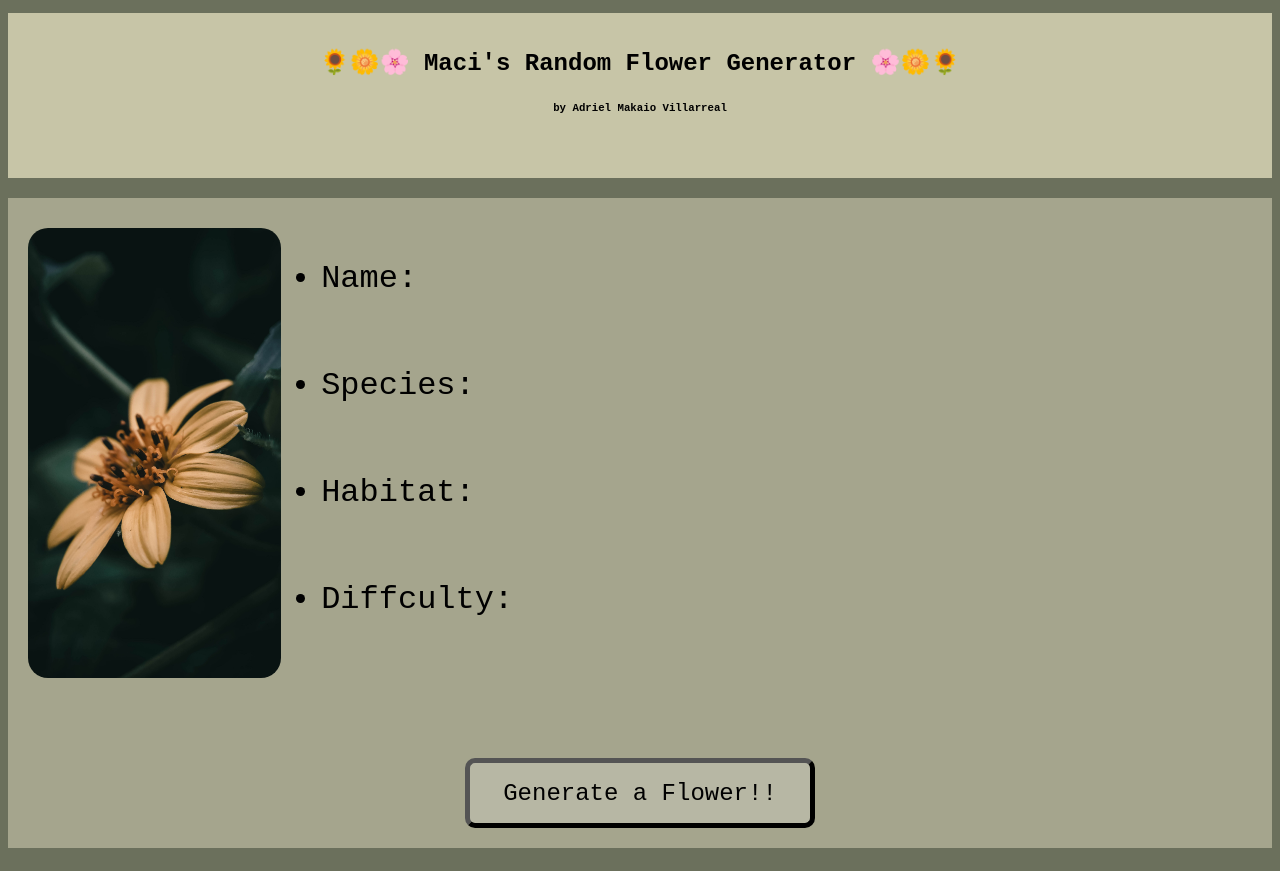
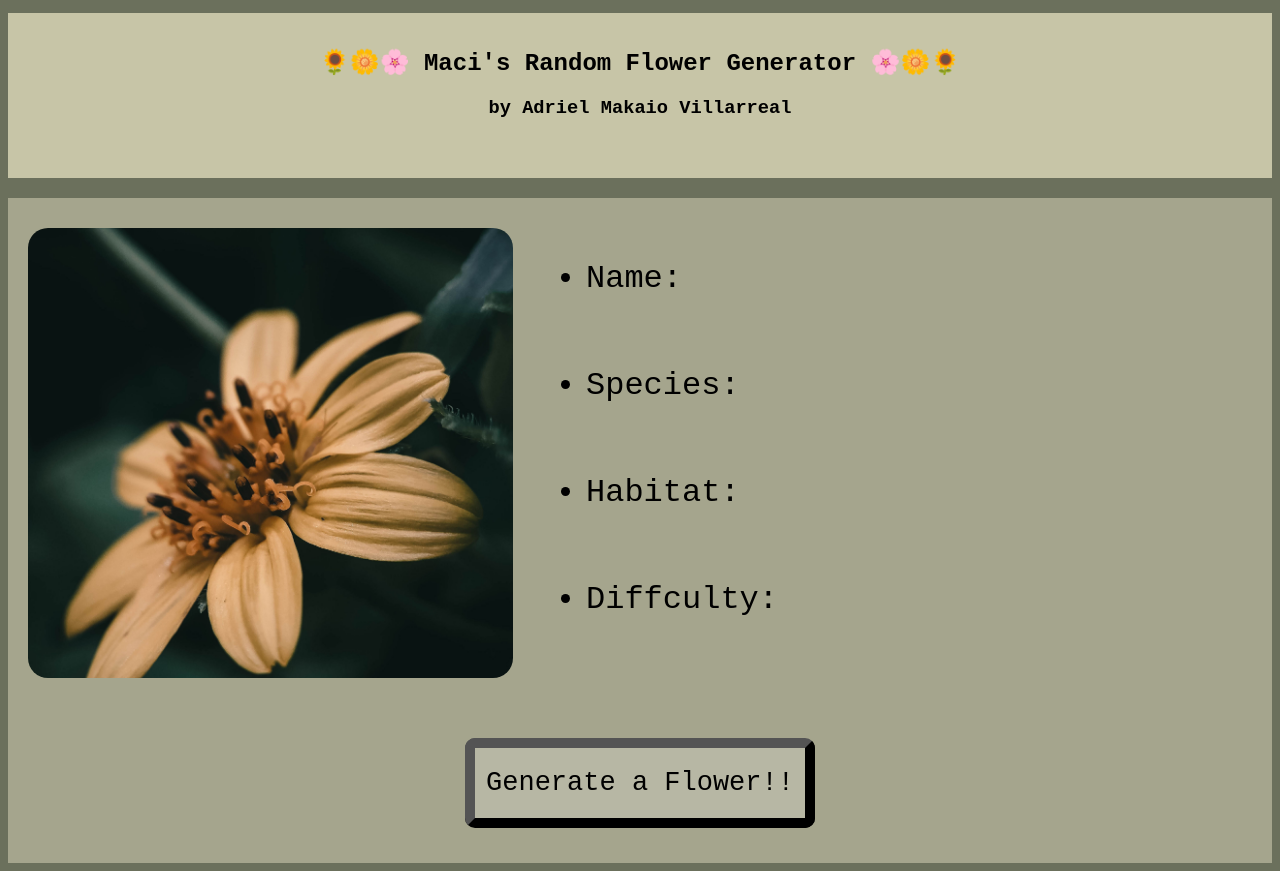
Before and after one commit to Makaio18/flower-website, a plain HTML site: page root/frontend/index.html in a window 1280 px wide. Shown: the part 272-1143 px from the top of the page. Drawn offline with Linux system fonts and the light colour scheme.

Commit message:
fixing pathways, and adding imgs folder to frontend public

```diff
--- a/root/frontend/css/index.css
+++ b/root/frontend/css/index.css
@@ -13,6 +13,7 @@
 li{
     margin-bottom: 70px;
 }
+
 
 
 body{
@@ -63,31 +64,33 @@ body{
     background-color: #B7B7A4;
     font-family:'Courier New', Courier, monospace;
     border-radius: 10px;
-    border-width: 5px;
+    border-width: 10px;
 
-    margin-top: 80px;
-    margin-bottom: 20px;;
+    margin-top: 60px;
+    margin-bottom: 35px;
 
-    height: 70px;
+    height: 90px;
     width: 350px;
-    font-size: x-large;
+    font-size: 27px;
 
 }
 
 
 #preview-box{
-    width: 360px;
+    width: 750px;
     height: 450px;
     padding-top: 30px;
     padding-left: 20px;
+    flex-direction: rows;
     display: flex;
-    flex-direction: row;
 }
 
 
 #gen-summary{
    font-family:'Courier New', Courier, monospace;
    font-size: xx-large;
+   margin-left: 33px;
+
 }
 
 .center-align{
--- a/root/frontend/index.html
+++ b/root/frontend/index.html
@@ -17,7 +17,7 @@
             -->
             <section id="header" class="container" style="border-radius: 0px;" >
                 <img
-                    src="../backend/assets/imgs/flower_one.jpg"
+                    src="public/imgs/flower_one.jpg"
                     alt="Mock-Orange-Flower"
                     class="container-img"
                 >
@@ -28,7 +28,7 @@
             -->
             <section id="header" class="container" style="border-radius: 0px;">
                 <img
-                    src="../backend/assets/imgs/flower_two.jpg"
+                    src="public/imgs/flower_two.jpg"
                     alt="Red-Tulip"
                     class="container-img"
                 >
@@ -38,7 +38,7 @@
             -->
             <section id="header" class="container" style="border-radius: 0px;">
                 <img
-                    src="../backend/assets/imgs/flower_three.jpg"
+                    src="public/imgs/flower_three.jpg"
                     alt="Dasiy-Flower"
                     class="container-img"
                 >
@@ -52,7 +52,7 @@
         -->
         <section id="title" class="center-align">
             <h1>🌻🌼🌸 Maci's Random Flower Generator 🌸🌼🌻</h1>
-            <h6>by Adriel Makaio Villarreal</h6>
+            <h3>by Adriel Makaio Villarreal</h3>
         </section>
 
         <!--
@@ -61,11 +61,12 @@
 
             <section id="preview-box">
                 <img
-                    src="../backend/assets/imgs/flower_four.jpg"
+                    src="public/imgs/flower_four.jpg"
                     alt="Preview-img"
                     class="container-img"
                     style="border-radius: 20px; "
                 >
+
                 <!--
                 Information specifcally about each flower:-->
                 <section id="gen-summary">
@@ -76,7 +77,9 @@
                         <li>Diffculty:</li>
                     </ul>
                 </section>
+
             </section>
+
 
 
             <section id = "button-gen" class="center-align">
```
Also changed, not shown: root/backend/assets/imgs/flower_two.jpg (deleted), root/frontend/public/imgs/flower_five.jpg (renamed from root/backend/assets/imgs/flower_five.jpg), root/frontend/public/imgs/flower_four.jpg (renamed from root/backend/assets/imgs/flower_four.jpg), root/frontend/public/imgs/flower_one.jpg (renamed from root/backend/assets/imgs/flower_one.jpg), root/frontend/public/imgs/flower_three.jpg (renamed from root/backend/assets/imgs/flower_three.jpg), 1 other file.
